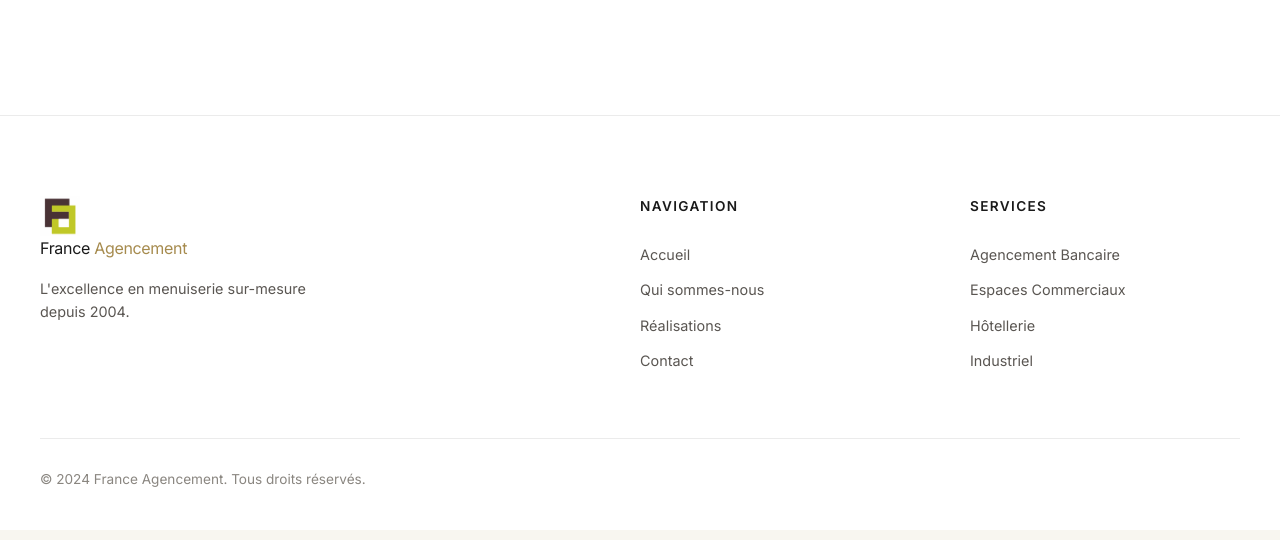
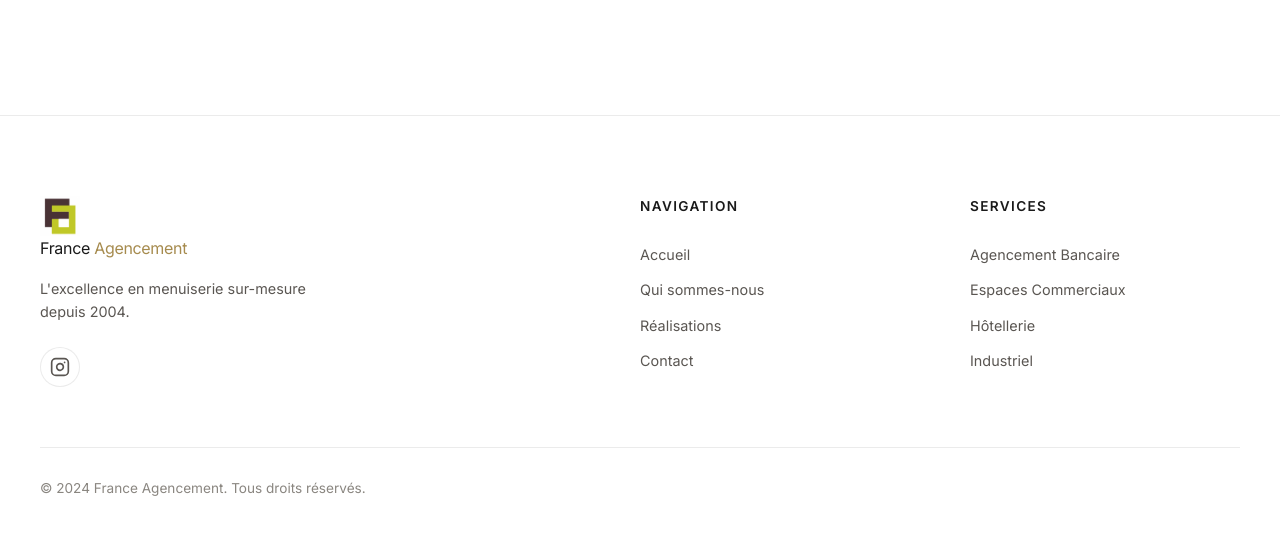
Before and after one commit to JamalSouj/agencement, a website built with Vite: page client/index.html in a window 1280 px wide. Shown: the part 4065-4605 px from the top of the page. Built offline with nearby package versions, Linux system fonts and the light colour scheme; files whose address does not match are found by name.

Commit message:
Add Instagram link to footer

```diff
--- a/client/css/main.css
+++ b/client/css/main.css
@@ -613,6 +613,32 @@
   max-width: 300px;
 }
 
+.footer-socials {
+  display: flex;
+  gap: 16px;
+  margin-top: 24px;
+}
+
+.footer-socials a {
+  display: flex;
+  align-items: center;
+  justify-content: center;
+  width: 40px;
+  height: 40px;
+  border-radius: 50%;
+  background: var(--bg-card);
+  border: 1px solid var(--border);
+  color: var(--text-secondary);
+  transition: all var(--transition-fast);
+}
+
+.footer-socials a:hover {
+  background: var(--accent);
+  color: var(--bg-primary);
+  border-color: var(--accent);
+  transform: translateY(-3px);
+}
+
 .footer-links h4 {
   font-size: 0.85rem;
   font-weight: 600;
--- a/client/index.html
+++ b/client/index.html
@@ -351,6 +351,17 @@
           <img src="/assets/logo.png" alt="France Agencement" class="logo-img" />
           <span class="logo-text">France <span class="logo-accent"> Agencement</span></span>
           <p data-i18n="footer.desc">L'excellence en menuiserie sur-mesure depuis 2004.</p>
+          <div class="footer-socials">
+            <a href="https://www.instagram.com/france.agencement/" target="_blank" rel="noopener noreferrer"
+              aria-label="Instagram">
+              <svg width="20" height="20" viewBox="0 0 24 24" fill="none" stroke="currentColor" stroke-width="2"
+                stroke-linecap="round" stroke-linejoin="round">
+                <rect x="2" y="2" width="20" height="20" rx="5" ry="5"></rect>
+                <path d="M16 11.37A4 4 0 1 1 12.63 8 4 4 0 0 1 16 11.37z"></path>
+                <line x1="17.5" y1="6.5" x2="17.51" y2="6.5"></line>
+              </svg>
+            </a>
+          </div>
         </div>
         <div class="footer-links">
           <h4 data-i18n="footer.nav">Navigation</h4>
```
